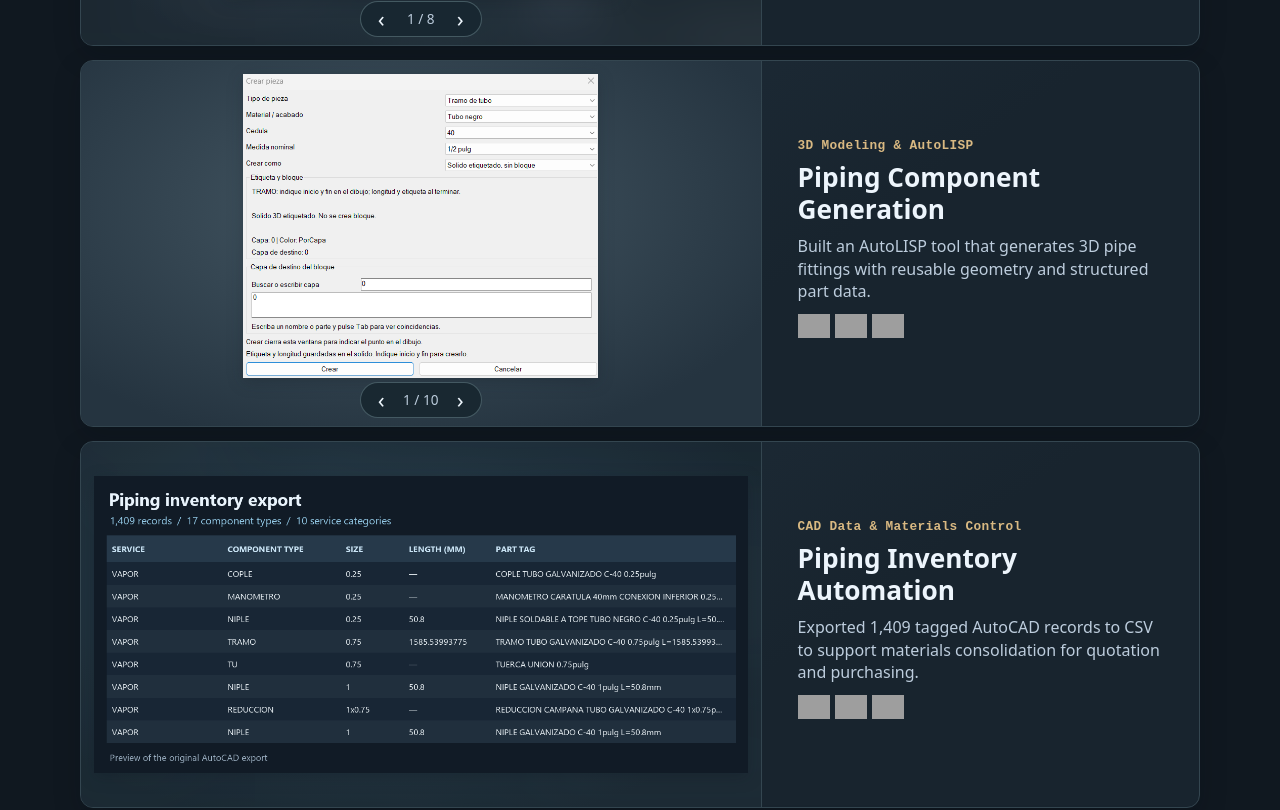
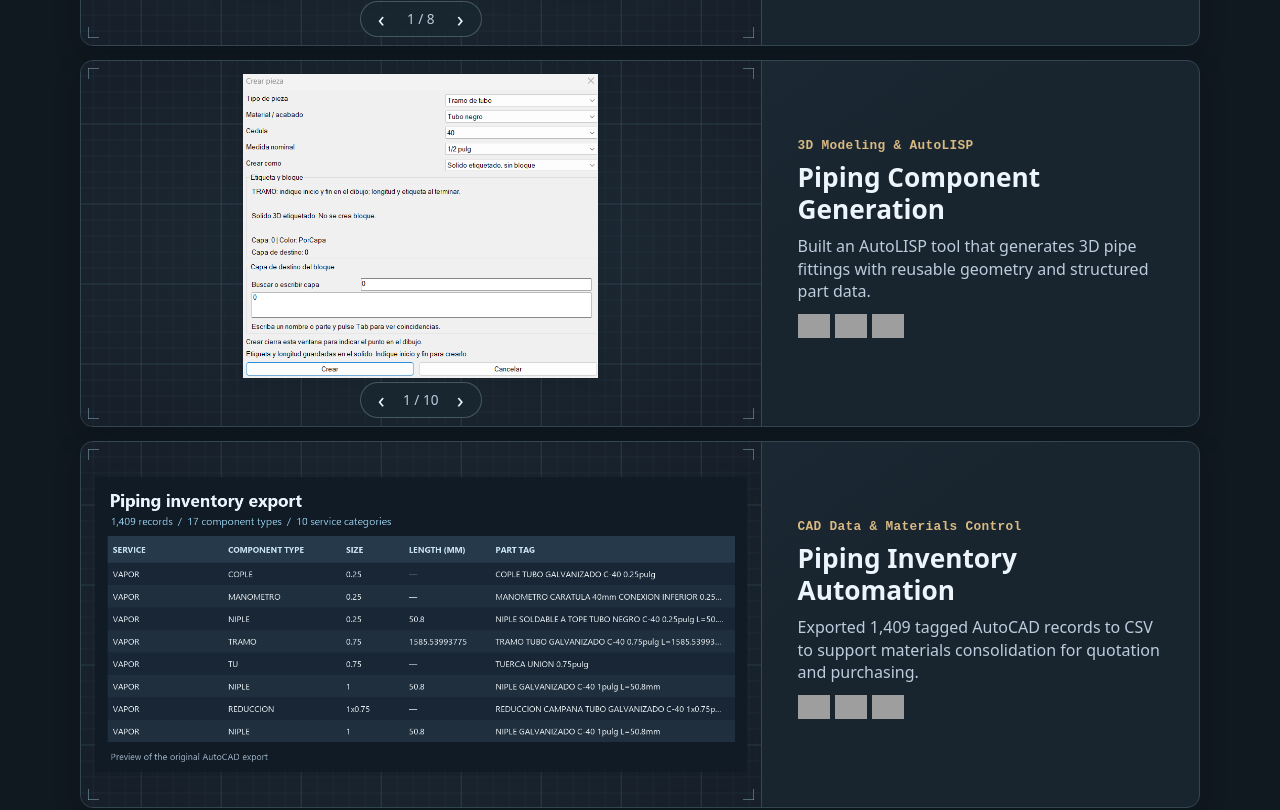
Before and after one commit to JanRDLP/portfolio-autocad, a plain HTML site: page index.html in a window 1280 px wide. Shown: the part 871-1681 px from the top of the page. Drawn offline with Linux system fonts and the light colour scheme; grey boxes are pictures that could not be loaded.

Commit message:
Unify project imagery with a CAD drawing frame

```diff
--- a/assets/portfolio.css
+++ b/assets/portfolio.css
@@ -165,7 +165,7 @@ body{
 .gallery-stage{
   position:relative;isolation:isolate;flex:1 1 0;min-height:0;overflow:hidden;
   border:1px solid #a6dcf34a;border-radius:11px;
-  background:#171e27 radial-gradient(circle,#34414d 1px,transparent 1.35px) 0 0/21px 21px;
+
 }
 .gallery-thumbnails button[aria-pressed="true"]{background:#264b62;border-color:var(--accent)}
 @media(max-width:740px){.hero::before{inset:25% 0 0}}
@@ -206,12 +206,7 @@ body{background:linear-gradient(165deg,#1c2b36 0,var(--bg) 34rem)}
 .card .project-preview{
   position:relative;isolation:isolate;display:grid;place-items:center;
   height:clamp(255px,31vw,365px);min-height:0;padding:clamp(7px,1.1vw,13px);
-  overflow:hidden;border-radius:12px 0 0 12px;background:radial-gradient(ellipse at 45% 35%,#314756,#1a2933 76%);
-}
-.card .project-preview::before{
-  content:"";position:absolute;z-index:-1;inset:-14%;
-  background:var(--preview-glow,none) center/cover no-repeat;
-  opacity:.32;filter:blur(30px) saturate(.78);pointer-events:none;
+  overflow:hidden;border-radius:12px 0 0 12px;
 }
 .card .project-preview img{width:100%;height:100%;min-height:0;max-height:none;object-fit:contain;box-shadow:none}
 .card-media .project-preview{padding-bottom:48px}
@@ -239,14 +234,6 @@ body{background:linear-gradient(165deg,#1c2b36 0,var(--bg) 34rem)}
 .feature img{
   filter:brightness(1.08) contrast(1.045);
 }
-.card .project-preview[data-image-kind="interface"]{
-  background:radial-gradient(ellipse at 45% 40%,#455864,#253440 80%);
-}
-.card .project-preview[data-image-kind="interface"]::before{opacity:0}
-.card .project-preview[data-image-kind="data"]{
-  background:radial-gradient(ellipse at 45% 40%,#2c4453,#1b2a34 80%);
-}
-.card .project-preview[data-image-kind="data"]::before{opacity:.16}
 .card .project-preview img,#gallery-image{
   filter:drop-shadow(0 4px 8px #09141b38);
 }
@@ -294,3 +281,28 @@ body{background:linear-gradient(165deg,#1c2b36 0,var(--bg) 34rem)}
 #component-catalog caption{text-align:left;font-weight:700;color:var(--ink);margin-bottom:4px}
 #component-catalog th,#component-catalog td{border:1px solid var(--border);padding:5px;vertical-align:top;text-align:left}
 #component-catalog th:first-child{width:32%}
+
+/* CAD drawing field shared by project previews and the full gallery. */
+.card .cad-frame,.gallery-stage.cad-frame{
+  --cad-grid:linear-gradient(90deg,#54748638 1px,transparent 1px),linear-gradient(#54748638 1px,transparent 1px);
+  --cad-grid-fine:linear-gradient(90deg,#54748617 1px,transparent 1px),linear-gradient(#54748617 1px,transparent 1px);
+  background-color:#1b2530;
+  background-image:var(--cad-grid),var(--cad-grid-fine),radial-gradient(ellipse at center,#1f2d38,#17202a 88%);
+  background-size:80px 80px,80px 80px,16px 16px,16px 16px,100% 100%;
+  background-position:center;
+}
+.cad-frame::after{
+  content:"";position:absolute;inset:7px;pointer-events:none;
+  --corner:#83a9ba85;
+  background:
+    linear-gradient(var(--corner),var(--corner)) left top/11px 1px no-repeat,
+    linear-gradient(var(--corner),var(--corner)) left top/1px 11px no-repeat,
+    linear-gradient(var(--corner),var(--corner)) right top/11px 1px no-repeat,
+    linear-gradient(var(--corner),var(--corner)) right top/1px 11px no-repeat,
+    linear-gradient(var(--corner),var(--corner)) left bottom/11px 1px no-repeat,
+    linear-gradient(var(--corner),var(--corner)) left bottom/1px 11px no-repeat,
+    linear-gradient(var(--corner),var(--corner)) right bottom/11px 1px no-repeat,
+    linear-gradient(var(--corner),var(--corner)) right bottom/1px 11px no-repeat;
+}
+.card .cad-frame{padding-inline:14px}
+#gallery-image{padding:clamp(9px,1vw,15px)}
--- a/assets/portfolio.js
+++ b/assets/portfolio.js
@@ -257,7 +257,6 @@ for (const card of projects) {
   selectedSlide.set(id, 0);
   const setPreviewBackground = () => {
     preview.dataset.imageKind = screenshotKind(picture.src);
-    preview.style.setProperty('--preview-glow', 'url(' + JSON.stringify(picture.src) + ')');
   };
   setPreviewBackground();
   card.addEventListener('click', event => {
--- a/index.html
+++ b/index.html
@@ -6,8 +6,8 @@
 <meta name="description" content="Jan Horacio Rivera De la Puente’s AutoCAD portfolio. Industrial piping, 3D modeling, and AutoLISP automation.">
 <title>Jan Rivera · AutoCAD Portfolio</title>
 <link rel="icon" type="image/svg+xml" href="assets/favicon.svg">
-<link rel="stylesheet" href="assets/portfolio.css?v=gallery-2">
-<script src="assets/portfolio.js?v=gallery-2" defer></script>
+<link rel="stylesheet" href="assets/portfolio.css?v=cad-frame-1">
+<script src="assets/portfolio.js?v=cad-frame-1" defer></script>
 </head>
 <body>
 <a class="skip" href="#contenido">Skip to content</a>
@@ -45,7 +45,7 @@
         <p>Coordinated equipment layout and modeled utility piping for a food production line and its pilot plant.</p>
         <ul class="stack badges" aria-label="Skills"><li><img class="skill-badge" src="https://img.shields.io/badge/Plant%20Layout-315E75?style=flat" alt="Plant Layout" height="24" loading="lazy" referrerpolicy="no-referrer"></li><li><img class="skill-badge" src="https://img.shields.io/badge/AutoCAD%203D-C22243?style=flat&amp;logo=autodesk&amp;logoColor=white" alt="AutoCAD 3D" height="24" loading="lazy" referrerpolicy="no-referrer"></li><li><img class="skill-badge" src="https://img.shields.io/badge/Utility%20Piping-315E75?style=flat" alt="Utility Piping" height="24" loading="lazy" referrerpolicy="no-referrer"></li></ul>
       </div>
-      <a class="project-preview" href="assets/terranoble.png" data-project="terranoble">
+      <a class="project-preview cad-frame" href="assets/terranoble.png" data-project="terranoble">
         <img class="project-image" src="assets/terranoble.png" alt="Top view of Terranoble showing equipment and utility piping in AutoCAD" width="666" height="515" loading="lazy">
       </a>
     </article>
@@ -56,7 +56,7 @@
         <p>Built an AutoLISP tool that generates 3D pipe fittings with reusable geometry and structured part data.</p>
         <ul class="stack badges" aria-label="Skills"><li><img class="skill-badge" src="https://img.shields.io/badge/AutoLISP-356388?style=flat&amp;logo=lisp&amp;logoColor=white" alt="AutoLISP" height="24" loading="lazy" referrerpolicy="no-referrer"></li><li><img class="skill-badge" src="https://img.shields.io/badge/Parametric%20Modeling-246A61?style=flat" alt="Parametric Modeling" height="24" loading="lazy" referrerpolicy="no-referrer"></li><li><img class="skill-badge" src="https://img.shields.io/badge/CAD%20Data-635482?style=flat" alt="CAD Data" height="24" loading="lazy" referrerpolicy="no-referrer"></li></ul>
       </div>
-      <a class="project-preview" href="assets/piping-components/pipe-segment-dialog.png" data-project="componentes">
+      <a class="project-preview cad-frame" href="assets/piping-components/pipe-segment-dialog.png" data-project="componentes">
         <img class="project-image" src="assets/piping-components/pipe-segment-dialog.png" alt="CREARPIEZA dialog configured for a tagged pipe segment" width="702" height="601" loading="lazy">
       </a>
 
@@ -68,7 +68,7 @@
         <p>Exported 1,409 tagged AutoCAD records to CSV to support materials consolidation for quotation and purchasing.</p>
         <ul class="stack badges" aria-label="Skills"><li><img class="skill-badge" src="https://img.shields.io/badge/AutoLISP-356388?style=flat&amp;logo=lisp&amp;logoColor=white" alt="AutoLISP" height="24" loading="lazy" referrerpolicy="no-referrer"></li><li><img class="skill-badge" src="https://img.shields.io/badge/Microsoft%20Excel-217346?style=flat&amp;logo=microsoftexcel&amp;logoColor=white" alt="Microsoft Excel" height="24" loading="lazy" referrerpolicy="no-referrer"></li><li><img class="skill-badge" src="https://img.shields.io/badge/Materials%20Control-315E75?style=flat" alt="Materials Control" height="24" loading="lazy" referrerpolicy="no-referrer"></li></ul>
       </div>
-      <a class="project-preview" href="assets/inventory-preview.png" data-project="inventory">
+      <a class="project-preview cad-frame" href="assets/inventory-preview.png" data-project="inventory">
         <img class="project-image" src="assets/inventory-preview.png" alt="Preview of the AutoCAD inventory export with service, component type, size, length, and part tag" width="1244" height="565" loading="lazy">
       </a>
     </article>
@@ -79,7 +79,7 @@
         <p>Developed focused drafting tools for layer visibility, pipe layout, and repetitive copying.</p>
         <ul class="stack badges" aria-label="Skills"><li><img class="skill-badge" src="https://img.shields.io/badge/AutoCAD%202D%2F3D-C22243?style=flat&amp;logo=autodesk&amp;logoColor=white" alt="AutoCAD 2D/3D" height="24" loading="lazy" referrerpolicy="no-referrer"></li><li><img class="skill-badge" src="https://img.shields.io/badge/AutoLISP-356388?style=flat&amp;logo=lisp&amp;logoColor=white" alt="AutoLISP" height="24" loading="lazy" referrerpolicy="no-referrer"></li><li><img class="skill-badge" src="https://img.shields.io/badge/Layer%20Management-246A61?style=flat" alt="Layer Management" height="24" loading="lazy" referrerpolicy="no-referrer"></li></ul>
       </div>
-      <a class="project-preview" href="assets/drafting-utilities/layer-control.png" data-project="rutinas">
+      <a class="project-preview cad-frame" href="assets/drafting-utilities/layer-control.png" data-project="rutinas">
         <img class="project-image" src="assets/drafting-utilities/layer-control.png" alt="AutoCAD layer-control dialog with grouped visibility controls" width="427" height="365" loading="lazy">
       </a>
     </article>
@@ -180,7 +180,7 @@
           </select>
           <a class="button primary" id="family-viewer" href="visores/visor-codos.html" data-open-viewer>Open 3D viewer</a>
         </div></div><section id="utility-legend" hidden><h4>Utility color legend</h4><ul></ul></section></section>
-    <figure><div class="gallery-stage"><img id="gallery-image" alt=""></div><figcaption id="gallery-caption"></figcaption><div id="gallery-controls" class="actions"><button type="button" id="previous-image">Previous</button><span id="image-position" aria-live="polite"></span><button type="button" id="next-image">Next</button></div></figure>
+    <figure><div class="gallery-stage cad-frame"><img id="gallery-image" alt=""></div><figcaption id="gallery-caption"></figcaption><div id="gallery-controls" class="actions"><button type="button" id="previous-image">Previous</button><span id="image-position" aria-live="polite"></span><button type="button" id="next-image">Next</button></div></figure>
   </div>
 </dialog>
 </body>
```
